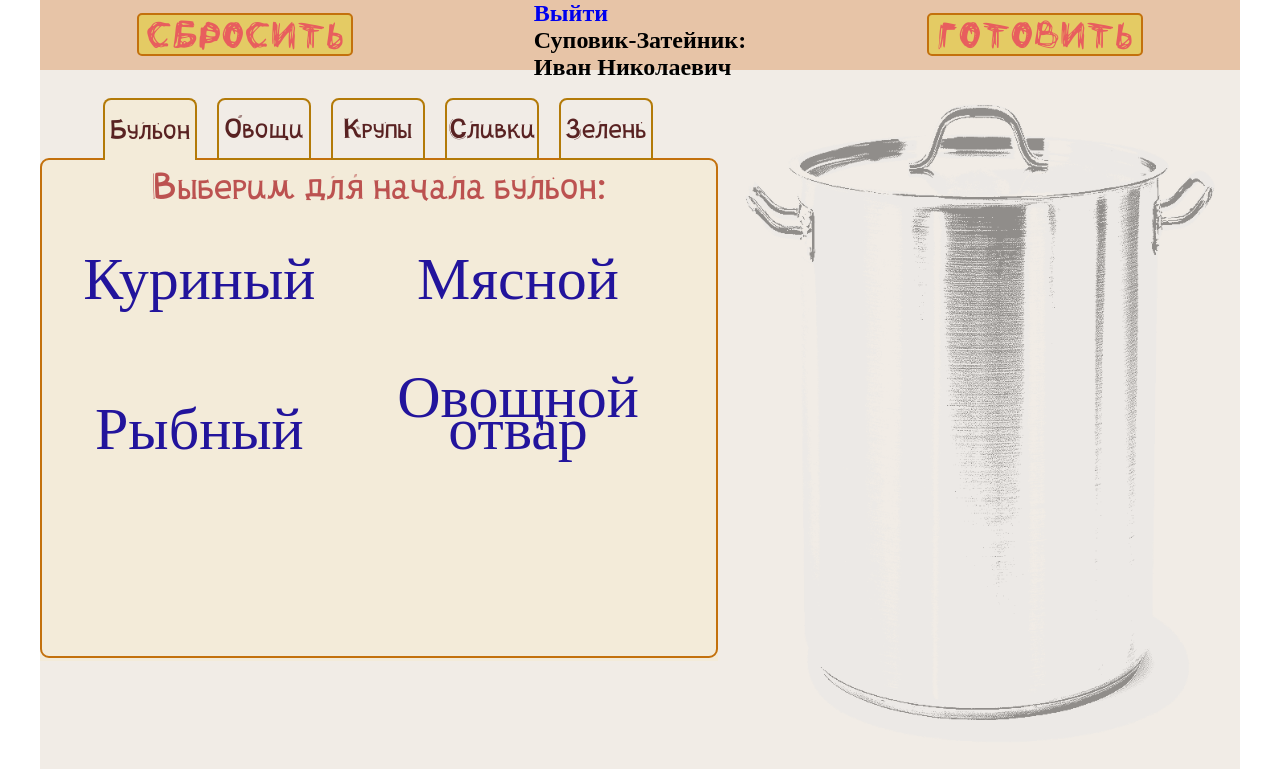
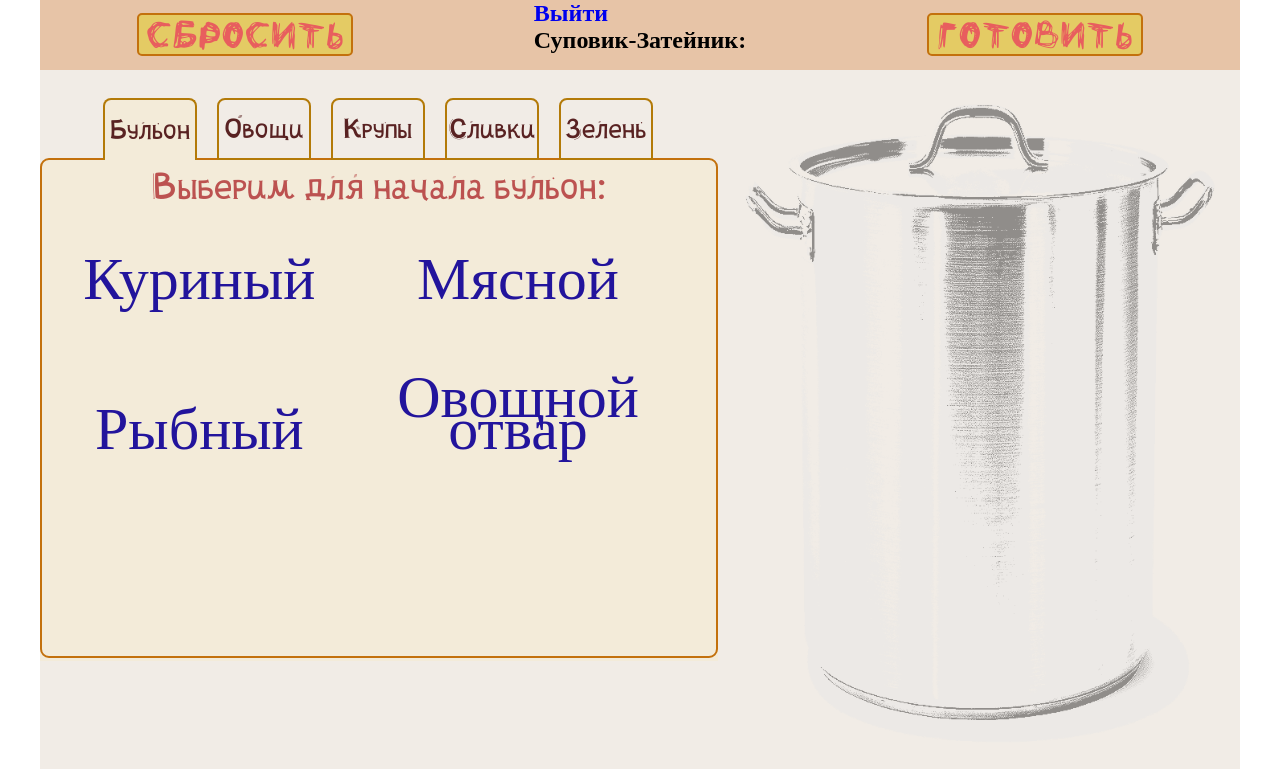
Before and after one commit to Dmitrykhomanko/foob_web, a Django app: page /pot/ in a window 1280 px wide. Shown: the top 769 px of the page. Run offline with Django 4.2, Linux system fonts and the light colour scheme; some web fonts are replaced.

Commit message:
user name 18 str in templates

```diff
--- a/web_food/templates/pot_and_tab.html
+++ b/web_food/templates/pot_and_tab.html
@@ -15,7 +15,7 @@
         <a href="{% url 'logout' %}">Выйти</a>
         <p>Суповик-Затейник:</p>
         <p class="user_name">
-            Иван Николаевич
+            {{user.username}}
 
         </p>
     </h2>
```
